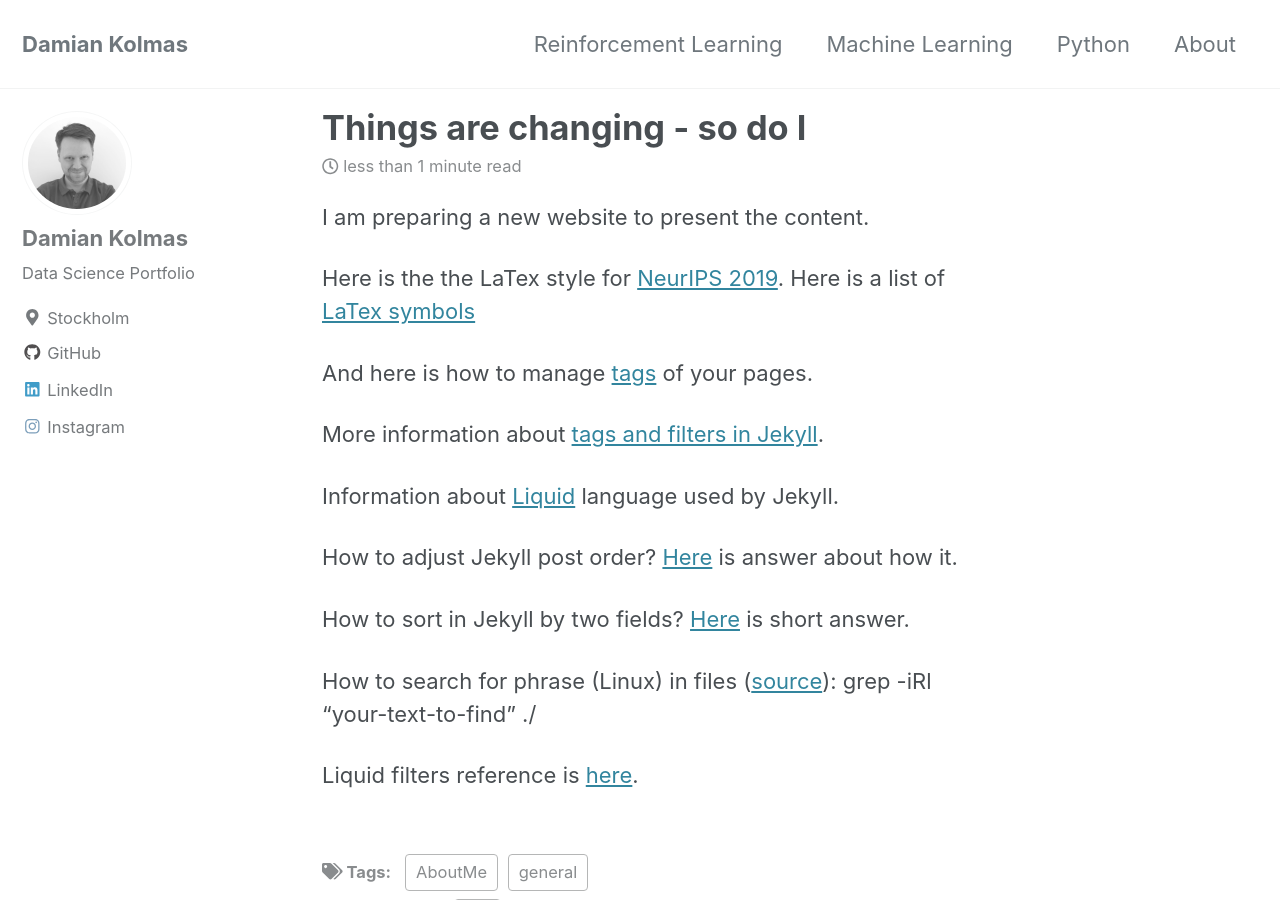
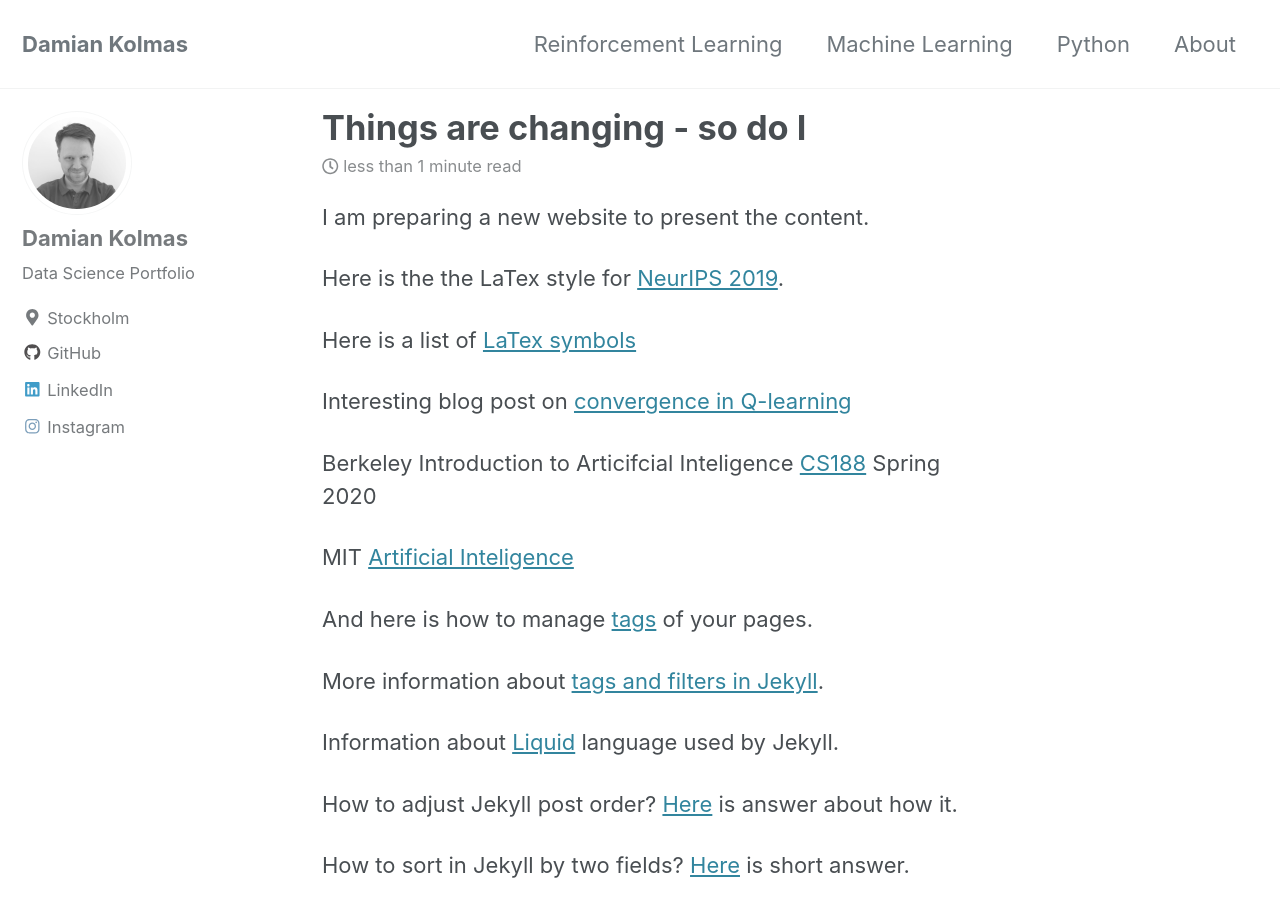
Before and after one commit to DKolmas/DKolmas.github.io, a Jekyll site: the page built from _posts/2019-03-24-Working-On-New-Page.md, in a window 1280 px wide and 900 px high. Built offline with Jekyll 4.4.1, drawn with Linux system fonts in a browser that asks for light colours; cached includes are drawn as plain includes.

Commit message:
adding three additional links with RL related content

```diff
--- a/_posts/2019-03-24-Working-On-New-Page.md
+++ b/_posts/2019-03-24-Working-On-New-Page.md
@@ -11,7 +11,14 @@ mathjax: "true"
 I am preparing a new website to present the content.
 
 Here is the the LaTex style for [NeurIPS 2019][1].
+
 Here is a list of [LaTex symbols][9]
+
+Interesting blog post on [convergence in Q-learning][10]
+
+Berkeley Introduction to Articifcial Inteligence [CS188][11] Spring 2020
+
+MIT [Artificial Inteligence][12]
 
 And here is how to manage [tags][2] of your pages.
 
@@ -38,3 +45,6 @@ Liquid filters reference is [here][8].
 [7]:https://stackoverflow.com/questions/45651759/is-there-a-way-to-sort-lists-in-jekyll-by-two-fields
 [8]:https://help.shopify.com/en/themes/liquid/filters/array-filters#sort
 [9]:https://artofproblemsolving.com/wiki/index.php/LaTeX:Symbols
+[10]:https://towardsdatascience.com/convergence-of-reinforcement-learning-algorithms-3d917f66b3b7
+[11]:https://inst.eecs.berkeley.edu/~cs188/sp20/
+[12]:https://ocw.mit.edu/courses/electrical-engineering-and-computer-science/6-034-artificial-intelligence-fall-2010/
```
